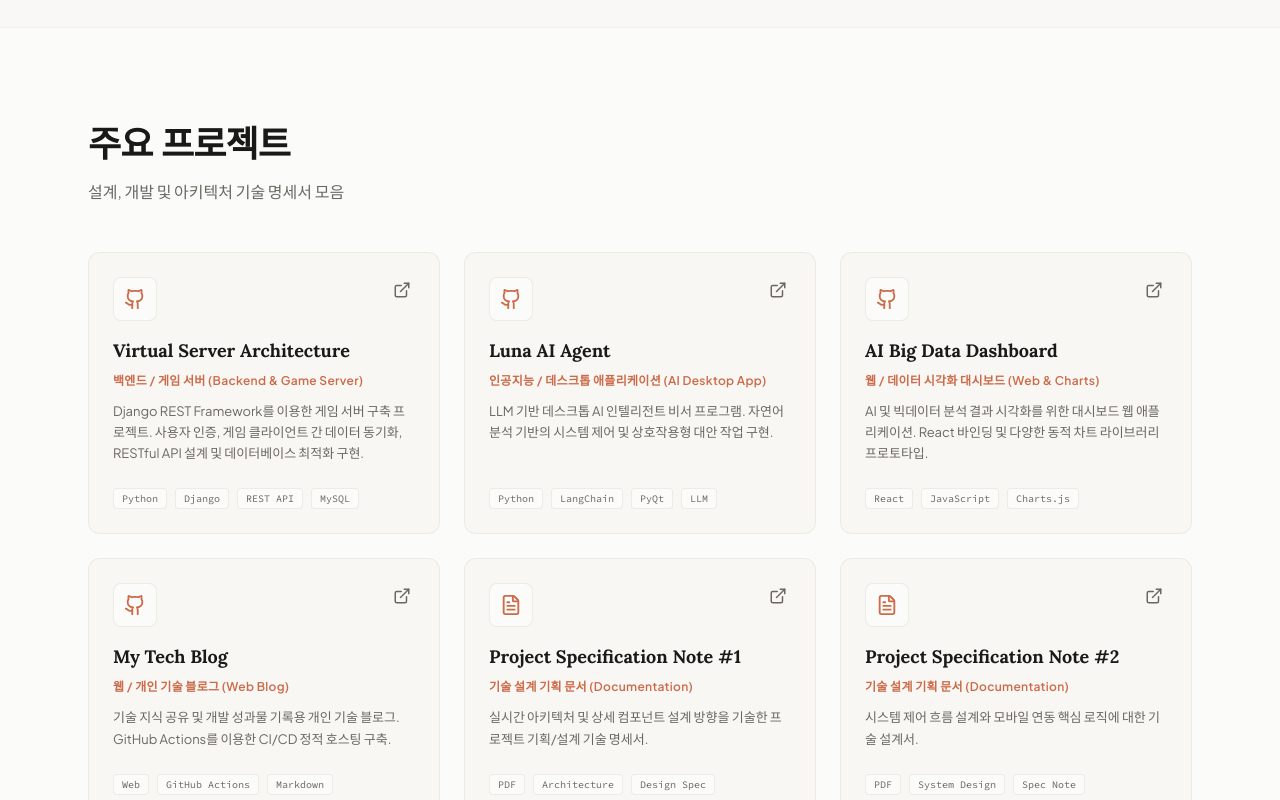
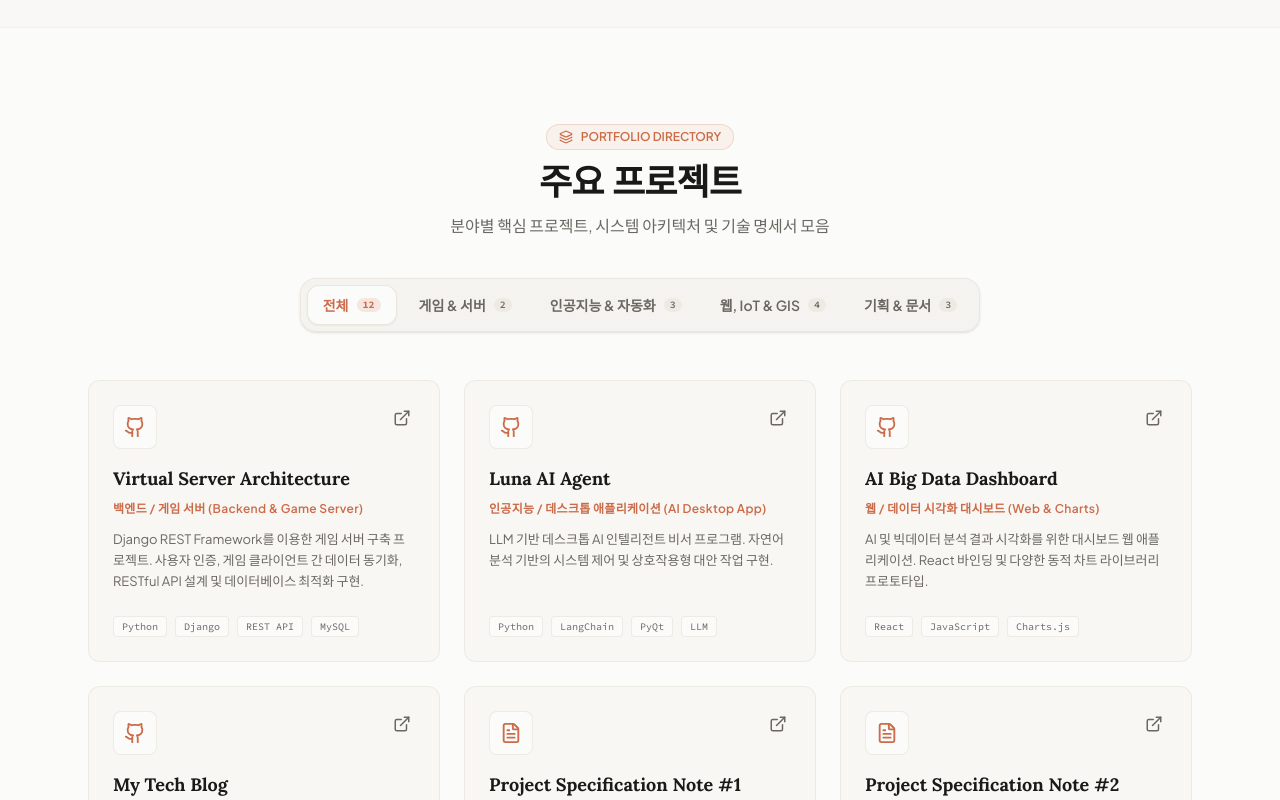
Before and after one commit to srunaic/my_portfolio_website, a React (Vite) app: page / in a window 1280 px wide. Shown: the part 1360-2160 px from the top of the page. Built offline with nearby package versions, Linux system fonts and the light colour scheme.

Commit message:
feat: Add category navigation header and filter animation for projects

```diff
--- a/src/components/Projects.tsx
+++ b/src/components/Projects.tsx
@@ -1,8 +1,30 @@
-import { motion } from 'framer-motion';
-import { Github, FileText, ExternalLink } from 'lucide-react';
+import { useState } from 'react';
+import { motion, AnimatePresence } from 'framer-motion';
+import { Github, FileText, ExternalLink, Layers } from 'lucide-react';
 
-const projects = [
+interface Project {
+    id: string;
+    category: 'game-server' | 'ai' | 'web-iot' | 'docs';
+    title: string;
+    type: string;
+    desc: string;
+    tech: string[];
+    link: string;
+    isRepo: boolean;
+}
+
+const CATEGORIES = [
+    { id: 'all', label: '전체' },
+    { id: 'game-server', label: '게임 & 서버' },
+    { id: 'ai', label: '인공지능 & 자동화' },
+    { id: 'web-iot', label: '웹, IoT & GIS' },
+    { id: 'docs', label: '기획 & 문서' }
+] as const;
+
+const projects: Project[] = [
     {
+        id: "virtual-server",
+        category: "game-server",
         title: "Virtual Server Architecture",
         type: "백엔드 / 게임 서버 (Backend & Game Server)",
         desc: "Django REST Framework를 이용한 게임 서버 구축 프로젝트. 사용자 인증, 게임 클라이언트 간 데이터 동기화, RESTful API 설계 및 데이터베이스 최적화 구현.",
@@ -11,6 +33,8 @@ const projects = [
         isRepo: true
     },
     {
+        id: "luna-ai",
+        category: "ai",
         title: "Luna AI Agent",
         type: "인공지능 / 데스크톱 애플리케이션 (AI Desktop App)",
         desc: "LLM 기반 데스크톱 AI 인텔리전트 비서 프로그램. 자연어 분석 기반의 시스템 제어 및 상호작용형 대안 작업 구현.",
@@ -19,6 +43,8 @@ const projects = [
         isRepo: true
     },
     {
+        id: "ai-dashboard",
+        category: "web-iot",
         title: "AI Big Data Dashboard",
         type: "웹 / 데이터 시각화 대시보드 (Web & Charts)",
         desc: "AI 및 빅데이터 분석 결과 시각화를 위한 대시보드 웹 애플리케이션. React 바인딩 및 다양한 동적 차트 라이브러리 프로토타입.",
@@ -27,6 +53,8 @@ const projects = [
         isRepo: true
     },
     {
+        id: "tech-blog",
+        category: "web-iot",
         title: "My Tech Blog",
         type: "웹 / 개인 기술 블로그 (Web Blog)",
         desc: "기술 지식 공유 및 개발 성과물 기록용 개인 기술 블로그. GitHub Actions를 이용한 CI/CD 정적 호스팅 구축.",
@@ -35,6 +63,8 @@ const projects = [
         isRepo: true
     },
     {
+        id: "spec-note-1",
+        category: "docs",
         title: "Project Specification Note #1",
         type: "기술 설계 기획 문서 (Documentation)",
         desc: "실시간 아키텍처 및 상세 컴포넌트 설계 방향을 기술한 프로젝트 기획/설계 기술 명세서.",
@@ -43,6 +73,8 @@ const projects = [
         isRepo: false
     },
     {
+        id: "spec-note-2",
+        category: "docs",
         title: "Project Specification Note #2",
         type: "기술 설계 기획 문서 (Documentation)",
         desc: "시스템 제어 흐름 설계와 모바일 연동 핵심 로직에 대한 기술 설계서.",
@@ -51,6 +83,8 @@ const projects = [
         isRepo: false
     },
     {
+        id: "spec-note-3",
+        category: "docs",
         title: "Project Specification Note #3",
         type: "기술 설계 기획 문서 (Documentation)",
         desc: "개발 진행 과정에서의 핵심 문제 해결 방식과 포트폴리오 에셋 리포트.",
@@ -59,14 +93,18 @@ const projects = [
         isRepo: false
     },
     {
+        id: "sensor-plc",
+        category: "web-iot",
         title: "Sensor & PLC Raspberry Pi",
-        type: "IoT 하드웨어 연거 (Hardware & IoT)",
+        type: "IoT 하드웨어 연동 (Hardware & IoT)",
         desc: "라즈베리 파이를 활용한 센서 및 PLC 하드웨어 연동 프로젝트. 실시간 데이터 수집 및 제어 자동화 로직 구현.",
         tech: ["Raspberry Pi", "PLC", "Python", "Sensors"],
         link: "https://github.com/srunaic/sensor_plc_rasberrypie-",
         isRepo: true
     },
     {
+        id: "directx-engine",
+        category: "game-server",
         title: "DirectX Game Engine",
         type: "게임 엔진 / 그래픽스 (Game Engine Graphics)",
         desc: "DirectX 11/12 기반 자체 물리/렌더링 게임 엔진 제작. 드로우콜 최적화, 기하 변환 기법, 컴포넌트 기반 오브젝트 아키텍처 적용.",
@@ -75,6 +113,8 @@ const projects = [
         isRepo: true
     },
     {
+        id: "ai-hacker-protection",
+        category: "ai",
         title: "AI Hacker Protection",
         type: "인공지능 / 시스템 보안 (Security AI)",
         desc: "신경망 이상 감지 엔진을 활용한 실시간 에이전트 해킹 모니터링 및 방어 탐지 시스템.",
@@ -83,6 +123,8 @@ const projects = [
         isRepo: true
     },
     {
+        id: "traffic-gis",
+        category: "web-iot",
         title: "Traffic GIS Controller",
         type: "GIS 시스템 / 인프라 제어 (GIS Controls)",
         desc: "GIS 인프라 공간 데이터 분석을 기반으로 하는 교통 제어 최적화 및 신호 모니터링 컨트롤러.",
@@ -91,6 +133,8 @@ const projects = [
         isRepo: true
     },
     {
+        id: "design-ai-support",
+        category: "ai",
         title: "Design AI Agent Support",
         type: "인공지능 / 작업 자동화 (AI Automation)",
         desc: "워크플로우 자동화 및 크리에이티브 시각 디자인 영역을 보조하는 기계학습 기반의 설계 시스템.",
@@ -101,21 +145,79 @@ const projects = [
 ];
 
 export const Projects = () => {
+    const [activeCategory, setActiveCategory] = useState<string>('all');
+
+    const filteredProjects = activeCategory === 'all'
+        ? projects
+        : projects.filter(p => p.category === activeCategory);
+
     return (
         <section id="projects" className="py-24 bg-bg-base border-t border-bg-accent/40 relative">
             <div className="max-w-6xl mx-auto px-4 sm:px-6">
-                <h2 className="font-serif text-3xl md:text-4xl font-bold mb-4 text-text-primary tracking-tight">주요 프로젝트</h2>
-                <p className="text-text-muted mb-12 font-sans text-sm md:text-base">설계, 개발 및 아키텍처 기술 명세서 모음</p>
+                <div className="flex flex-col items-center text-center mb-10">
+                    <div className="inline-flex items-center gap-2 px-3 py-1 rounded-full bg-brand-accent-light/50 border border-brand-accent/20 text-brand-accent text-xs font-semibold mb-3">
+                        <Layers size={14} />
+                        <span>PORTFOLIO DIRECTORY</span>
+                    </div>
+                    <h2 className="font-serif text-3xl md:text-4xl font-bold text-text-primary tracking-tight mb-3">
+                        주요 프로젝트
+                    </h2>
+                    <p className="text-text-muted font-sans text-sm md:text-base max-w-xl">
+                        분야별 핵심 프로젝트, 시스템 아키텍처 및 기술 명세서 모음
+                    </p>
+                </div>
 
-                <div className="grid md:grid-cols-2 lg:grid-cols-3 gap-6">
-                    {projects.map((project, idx) => (
+                {/* Corporate Header Category Navigation Box */}
+                <div className="flex justify-center mb-12">
+                    <div className="inline-flex items-center gap-1.5 bg-bg-card/60 backdrop-blur-md border border-bg-accent/70 rounded-2xl p-1.5 max-w-full overflow-x-auto shadow-sm">
+                        {CATEGORIES.map((tab) => {
+                            const isActive = activeCategory === tab.id;
+                            const count = tab.id === 'all'
+                                ? projects.length
+                                : projects.filter(p => p.category === tab.id).length;
+
+                            return (
+                                <button
+                                    key={tab.id}
+                                    onClick={() => setActiveCategory(tab.id)}
+                                    className={`relative px-4 py-2.5 rounded-xl font-sans text-xs md:text-sm font-semibold transition-colors duration-200 flex items-center gap-2 whitespace-nowrap cursor-pointer select-none ${
+                                        isActive ? 'text-brand-accent' : 'text-text-muted hover:text-text-primary'
+                                    }`}
+                                >
+                                    <span className="relative z-10">{tab.label}</span>
+                                    <span className={`relative z-10 text-[10px] px-1.5 py-0.2 rounded-full font-mono transition-colors ${
+                                        isActive ? 'bg-brand-accent/15 text-brand-accent font-bold' : 'bg-bg-accent/50 text-text-muted'
+                                    }`}>
+                                        {count}
+                                    </span>
+
+                                    {isActive && (
                                         <motion.div
-                            key={idx}
-                            initial={{ opacity: 0, scale: 0.96 }}
-                            whileInView={{ opacity: 1, scale: 1 }}
-                            viewport={{ once: true, margin: "-50px" }}
-                            whileHover={{ y: -6 }}
-                            transition={{ duration: 0.4 }}
+                                            layoutId="activeProjectCategory"
+                                            className="absolute inset-0 rounded-xl bg-bg-base border border-bg-accent/80 shadow-xs"
+                                            transition={{ type: 'spring', stiffness: 400, damping: 30 }}
+                                        />
+                                    )}
+                                </button>
+                            );
+                        })}
+                    </div>
+                </div>
+
+                {/* Filtered Projects Grid */}
+                <motion.div
+                    layout
+                    className="grid md:grid-cols-2 lg:grid-cols-3 gap-6"
+                >
+                    <AnimatePresence mode="popLayout">
+                        {filteredProjects.map((project) => (
+                            <motion.div
+                                key={project.id}
+                                layout
+                                initial={{ opacity: 0, scale: 0.94 }}
+                                animate={{ opacity: 1, scale: 1 }}
+                                exit={{ opacity: 0, scale: 0.94 }}
+                                transition={{ duration: 0.3 }}
                                 className="bg-bg-card/30 border border-bg-accent/60 rounded-xl overflow-hidden hover:border-brand-accent/40 hover:bg-bg-card/65 transition-all group flex flex-col"
                             >
                                 <div className="p-6 h-full flex flex-col">
@@ -144,7 +246,8 @@ export const Projects = () => {
                                 </div>
                             </motion.div>
                         ))}
-                </div>
+                    </AnimatePresence>
+                </motion.div>
             </div>
         </section>
     );
```
Lines whose indentation alone changed are shown as unchanged.
